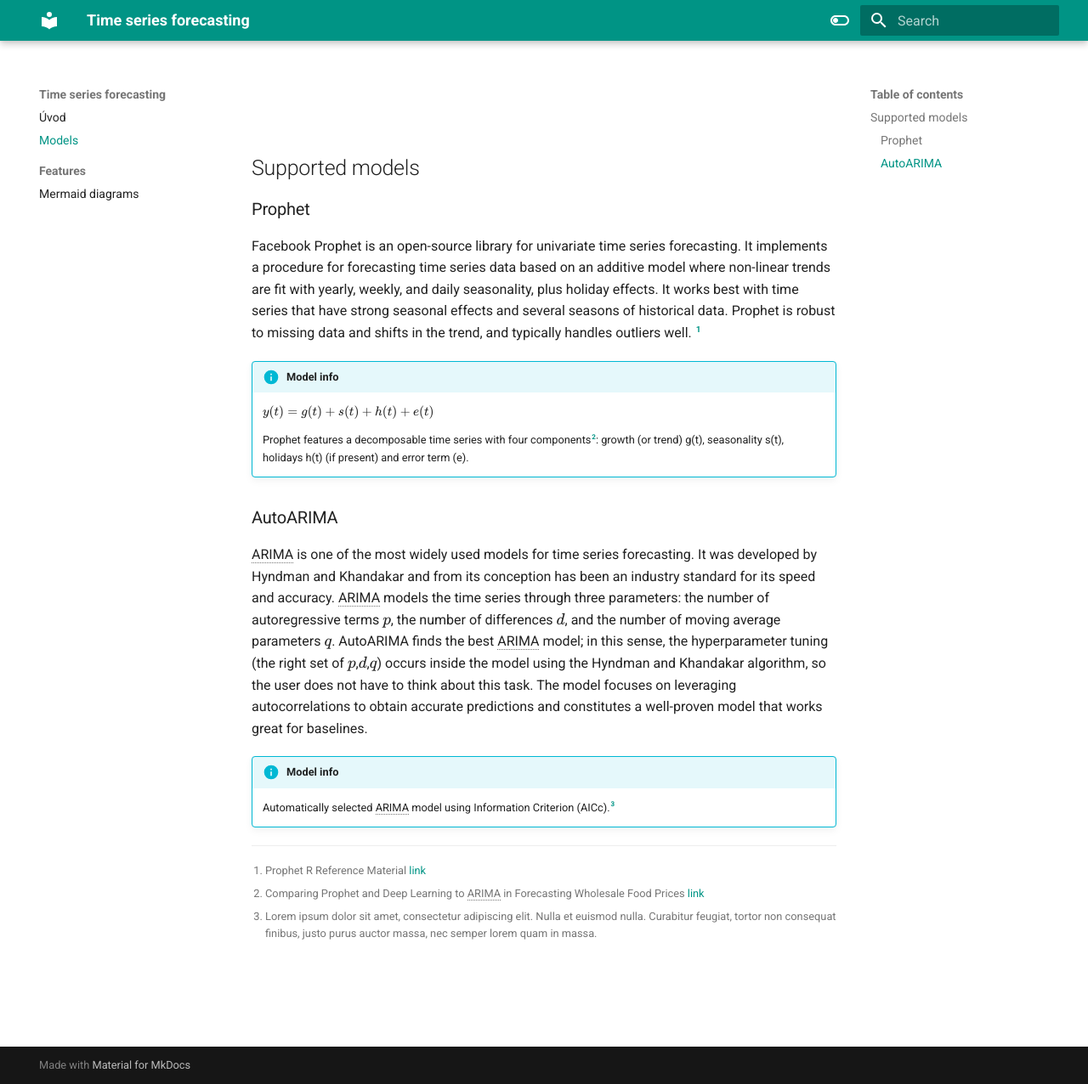
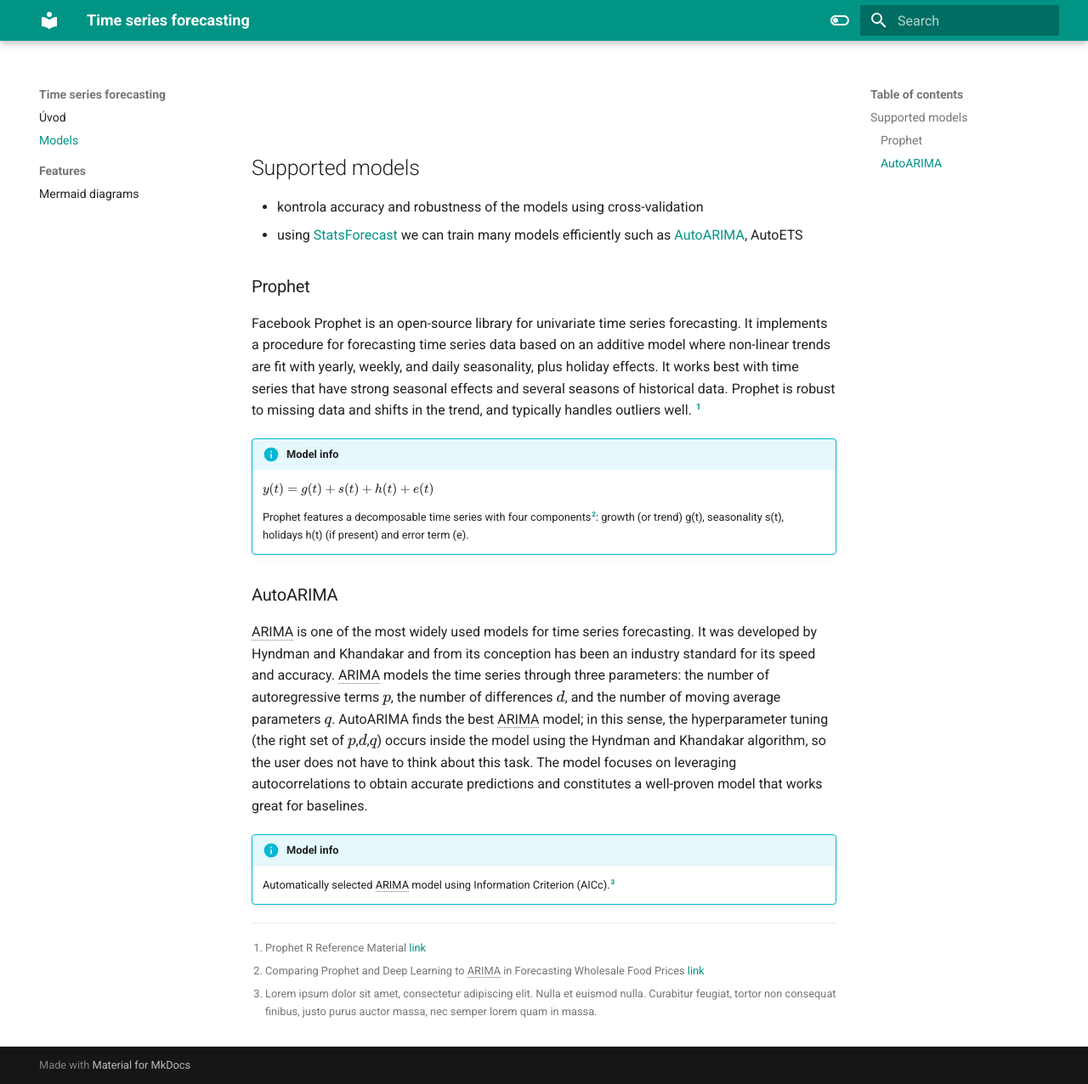
Before and after one commit to fvigh/dipl, an MkDocs documentation site: the page built from docs/Models.md, in a window 1280 px wide and 1276 px high. Shown: the whole window at 85% size. Built offline with MkDocs 1.6.1 and Material for MkDocs 9.7.7, drawn with Linux system fonts in a browser that asks for light colours.

Commit message:
Update Models.md

```diff
--- a/docs/Models.md
+++ b/docs/Models.md
@@ -1,4 +1,7 @@
 ## Supported models
+
+- kontrola accuracy and robustness of the models using cross-validation
+- using [StatsForecast](https://nixtla.github.io/statsforecast/) we can train many models efficiently such as [AutoARIMA](https://fvigh.github.io/dipl/Models/#autoarima), AutoETS
 
 ### Prophet
 Facebook Prophet is an open-source library for univariate time series forecasting. It implements a procedure for forecasting time series data based on
```
